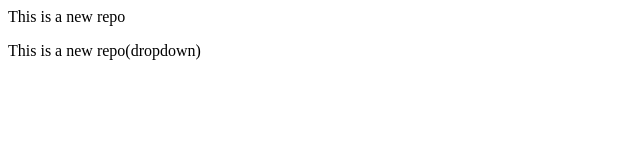
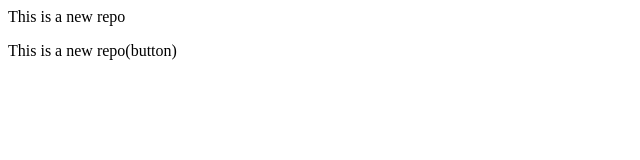
Before and after one commit to Rhea-Rebecca-Abin/LocalRepo, a plain HTML site: page index.html in a window 1280 px wide. Shown: the full height of the page, 0-640 px from the left. Drawn offline with Linux system fonts and the light colour scheme.

```diff
--- a/index.html
+++ b/index.html
@@ -1,2 +1,2 @@
 <p>This is a new repo</p>
-<p>This is a new repo(dropdown)</p>
+<p>This is a new repo(button)</p>
```
